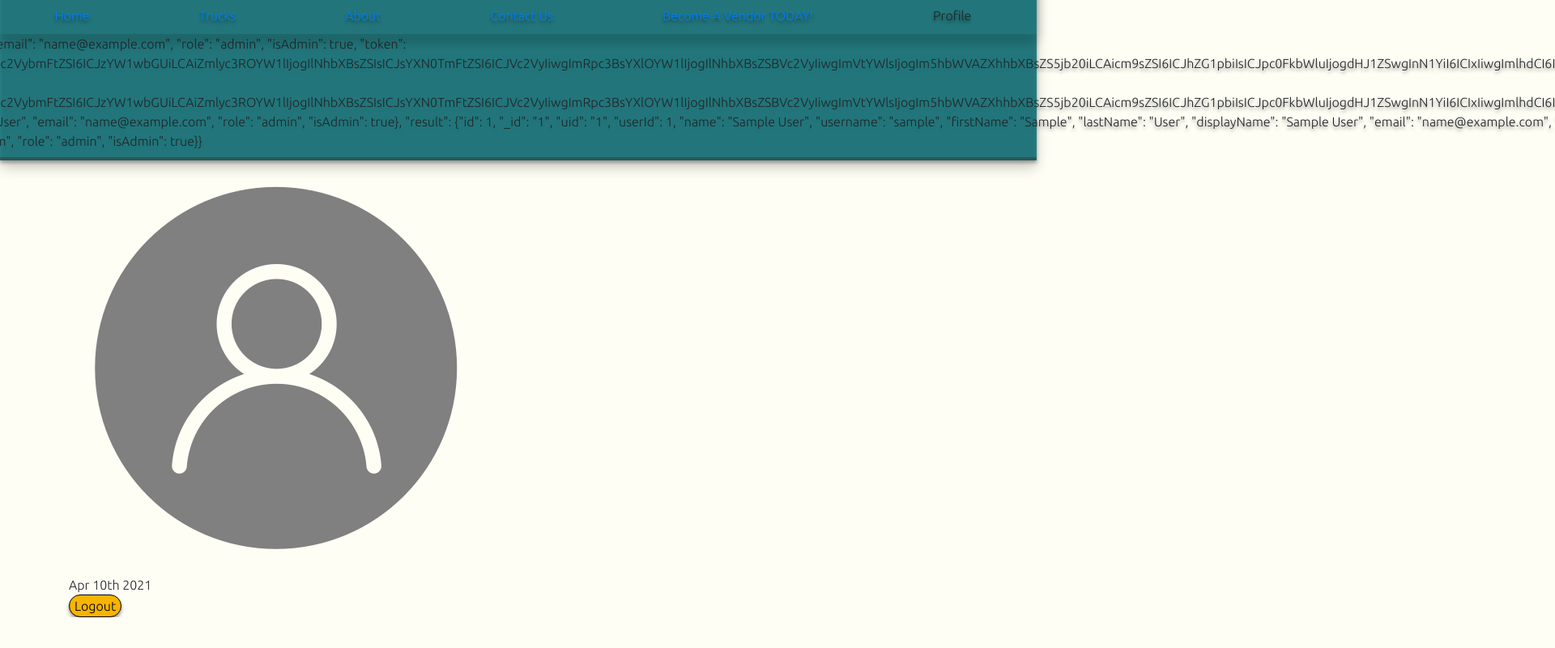
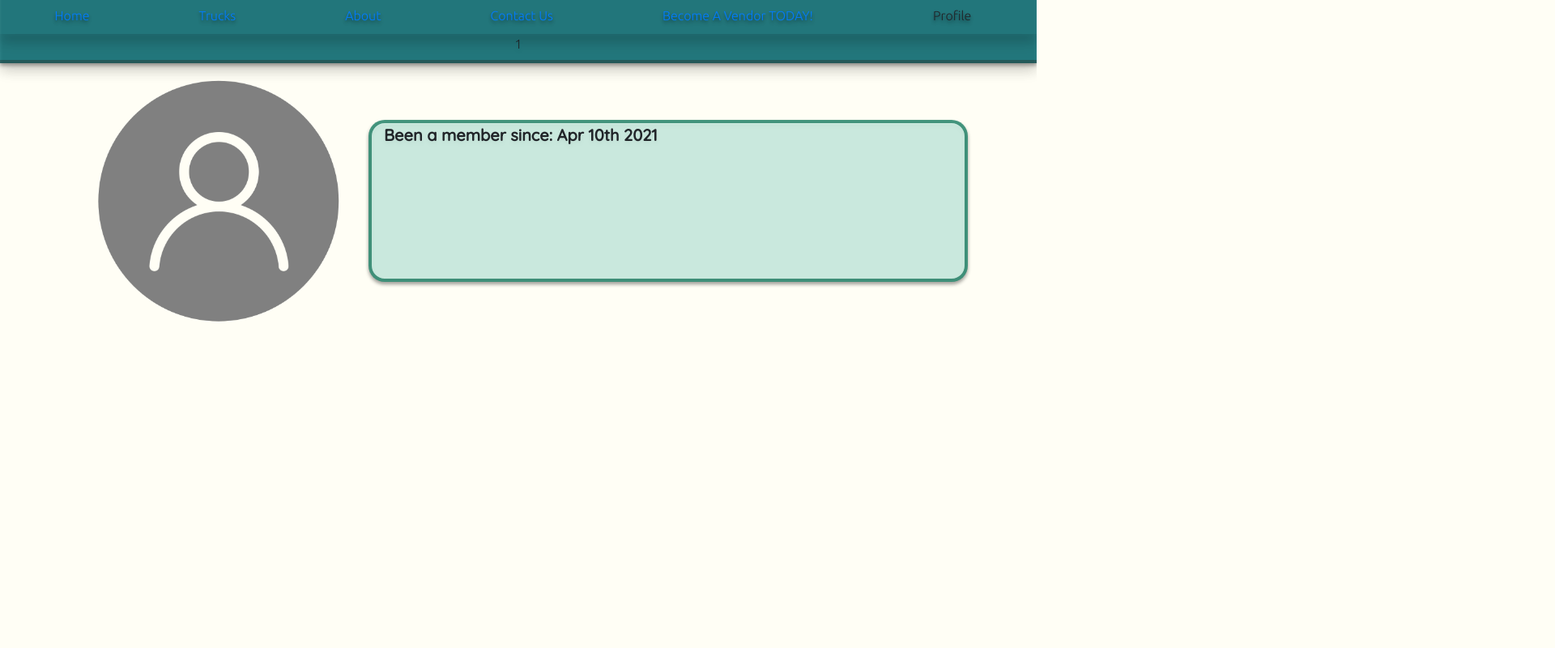
Before and after one commit to ReaganBruce/foodya-main, a React app: page /profile/1 in a window 1280 px wide. Shown: the part 926-1726 px from the top of the page at 81% size, 1920 px wide, since content can reach past the window. Before the commit the page ends 1688 px from the top, so only its background shows below. Built offline with nearby package versions, Linux system fonts and the light colour scheme; no server answers; sample sign-in values are in the browser's storage; a web font is replaced by a local one.

Commit message:
profile barebones

```diff
--- a/src/client/components/NavBar.tsx
+++ b/src/client/components/NavBar.tsx
@@ -23,8 +23,13 @@ const NavBar: React.FC<INavBar> = () => {
     if(path.includes("favorites")) {
         webname = "Favorites";
     } else if (path.includes("/profile/")) {
-        webname = name;
+        webname = path.slice(9);
     }
+
+    if(webname == "Trucks") {
+        webname = "";
+    }
+
     const TOKEN = window.localStorage.getItem("token");
 
     let a = () => {
--- a/src/client/pages/UserProfile.tsx
+++ b/src/client/pages/UserProfile.tsx
@@ -5,20 +5,35 @@ import "../scss/general-styles.scss"
 const moment = require("moment");
 
 const UserProfile: React.FC<IUserProfile> = (props) => {
-
+    const { username } = useParams<Record<string, string | undefined>>();
     const history = useHistory();
     const [userinfo, setUserInfo] = useState(null);
+    const [authorization, setAuth] = useState(null);
     const [shift, setShift] = useState(false);
     const [ctrl, setCtrl] = useState(false);
     const name = window.localStorage.getItem("user");
     const checkDark = window.localStorage.getItem("dark");
+    const token = window.localStorage.getItem("token");
     console.log(userinfo);
+    if (name === username && authorization == null) {
+        setAuth(`'Authorization': 'Bearer ${token}`);
+    }
 
     React.useEffect(() => {
         (async () => {
-            const res = await fetch(`/api/user/${name}`)
-            const user = await res.json();
-            setUserInfo(user);
+            try {
+                const res = await fetch(`/api/user/${username}`, {
+                    method: "GET",
+                    headers: {
+                        "Content-Type": "application/json"
+                    }
+                })
+                const user = await res.json();
+                setUserInfo(user);
+            } catch (e) {
+                console.log(e);
+
+            }
         })();
     }, [])
 
@@ -66,9 +81,23 @@ const UserProfile: React.FC<IUserProfile> = (props) => {
             <main className="container">
                 <section className="row">
                     <div className="col-12">
-                        <img src="../assests/default.png" alt=""/>
-                        <div>{userinfo?.email} {moment(userinfo?.created_at).format("MMM Do YYYY")} {userinfo?.username} </div>
-                        <button className="button" onClick={HandleLogout}>Logout</button>
+                        <div className="d-flex justify-content-center">
+                            <img className="pfp col-4" src="../assests/default.png" alt="" />
+                            <div className="col-8 custom-card custom-margin-top">
+                                <div className="bl-medium-abril-text">{userinfo?.username}</div>
+                                <div>{userinfo?.email}</div>
+                                <div>Been a member since: {moment(userinfo?.created_at).format("MMM Do YYYY")}</div>
+                                {authorization ? (<div className="d-flex justify-content-end"><button className="button">edit</button></div>) : (<div></div>)}
+                            </div>
+                        </div>
+
+                        <div className="spacing-150"></div>
+                        <div className="spacing-100"></div>
+                        {authorization ? (<div className="d-flex justify-content-end"><button className="button" onClick={HandleLogout}>Logout</button></div>) : ( <div></div> )}
+                        <div className="spacing-150"></div>
+                        <div className="spacing-150"></div>
+                        <div className="spacing-150"></div>
+                        {authorization ? (<div className="d-flex justify-content-end"><button className="delete button-danger">Delete My Profile.</button></div>) : ( <img src="" alt=""/> )}
                     </div>
                 </section>
             </main>
--- a/src/client/scss/general-styles.scss
+++ b/src/client/scss/general-styles.scss
@@ -230,6 +230,13 @@
     border: 1px solid black;
     border-radius: 20px !important;
     background-color: rgba(248, 180, 0, 1) !important;
+    filter: drop-shadow(0mm 1mm .5mm rgba(0, 0, 0, 0.432));
+}
+
+.button-danger {
+    border: 1px solid black;
+    border-radius: 20px !important;
+    background-color: rgb(223, 0, 0) !important;
     filter: drop-shadow(0mm 1mm .5mm rgba(0, 0, 0, 0.432));
 }
 
@@ -519,3 +526,8 @@
 
   // Demo only
   // ----------------------------------------------
+
+  //userprofile
+  .custom-margin-top {
+     margin-top: 70px;
+  }
--- a/src/server/routes/api/user/user.ts
+++ b/src/server/routes/api/user/user.ts
@@ -5,8 +5,8 @@ const router = express.Router();
 
 
 // GET user localhost:3000/api/user/
-router.get('/:userid', async (req, res) => {
-    const username = req.params.userid;
+router.get('/:username', async (req, res) => {
+    const username = req.params.username;
     try {
         const [getUser] = await db.user.getUser(username);
         res.json(getUser);
```
